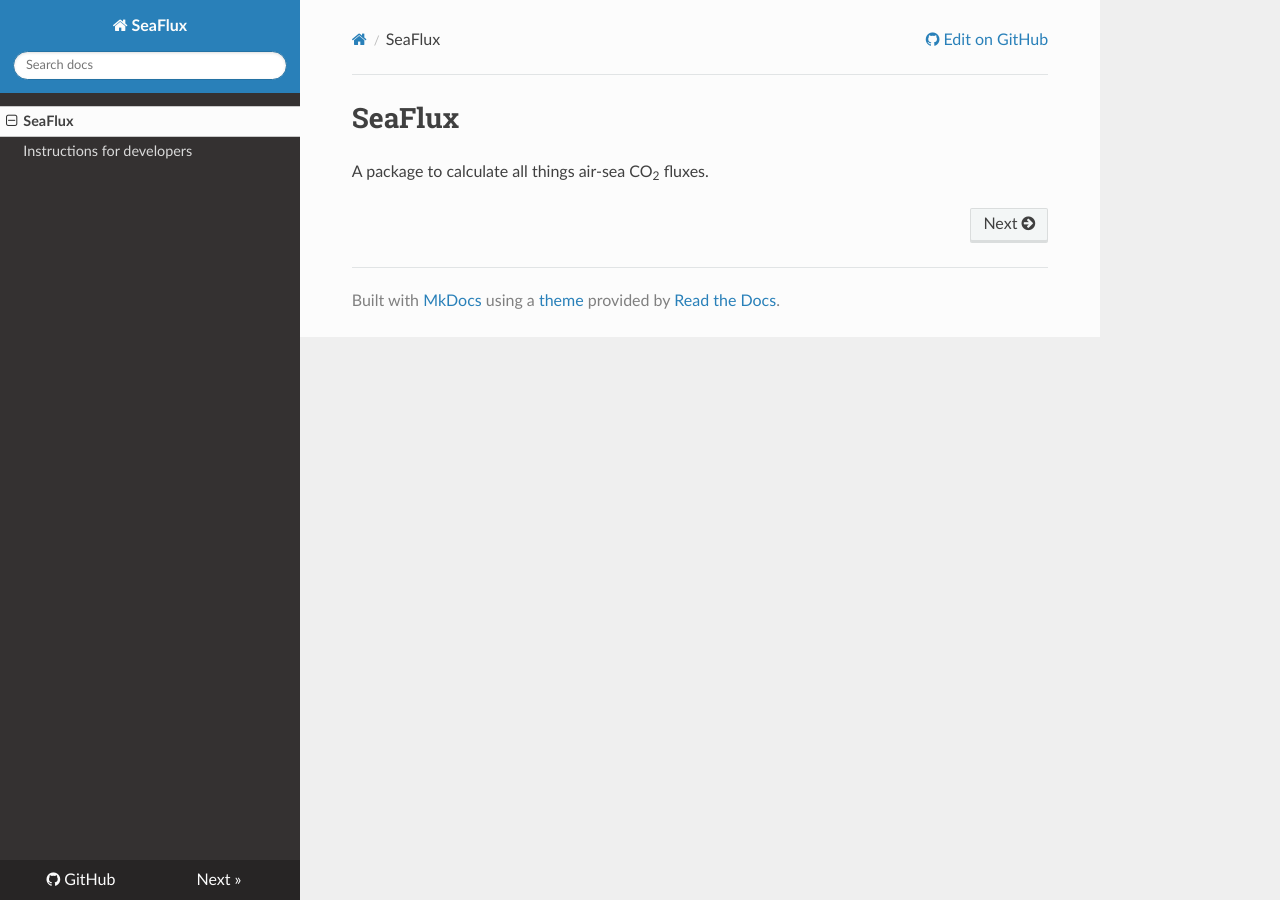
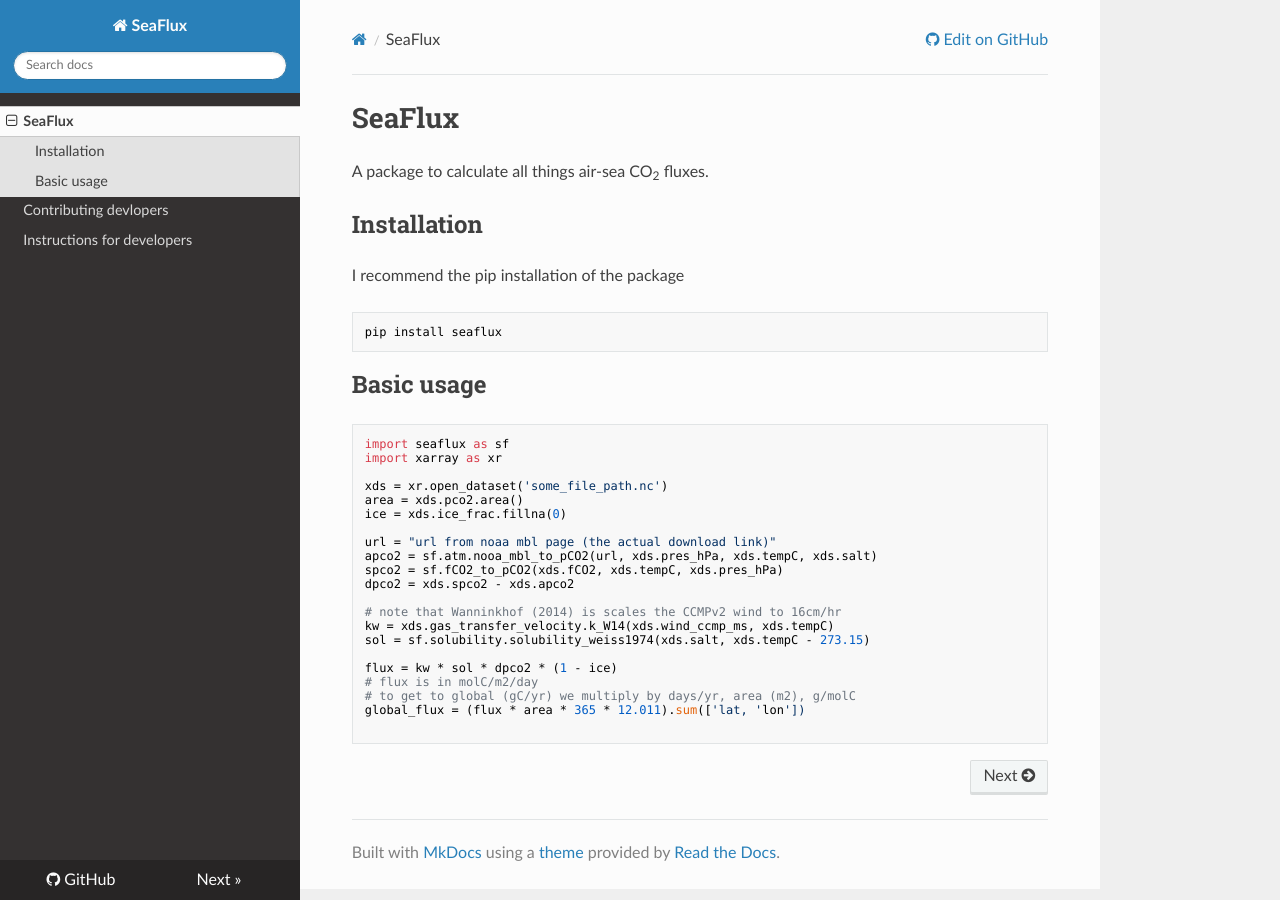
Before and after one commit to lukegre/pySeaFlux, an MkDocs documentation site: the page built from docs/index.md, in a window 1280 px wide. Built offline with MkDocs 1.6.1, drawn with Linux system fonts in a browser that asks for light colours; nearby versions of some CDN libraries.

Commit message:
updated docs with basic example

````diff
--- a/dev-environment.yml
+++ b/dev-environment.yml
@@ -1,4 +1,4 @@
-name: seaflux
+name: seaflux-dev
 channels:
   - defaults
 dependencies:
--- a/docs/index.md
+++ b/docs/index.md
@@ -1,3 +1,35 @@
 # SeaFlux
 
 A package to calculate all things air-sea CO<sub>2</sub> fluxes.
+
+## Installation
+I recommend the pip installation of the package
+
+    pip install seaflux
+
+
+## Basic usage
+
+```python
+import seaflux as sf
+import xarray as xr
+
+xds = xr.open_dataset('some_file_path.nc')
+area = xds.pco2.area()
+ice = xds.ice_frac.fillna(0)
+
+url = "url from noaa mbl page (the actual download link)"
+apco2 = sf.atm.nooa_mbl_to_pCO2(url, xds.pres_hPa, xds.tempC, xds.salt)
+spco2 = sf.fCO2_to_pCO2(xds.fCO2, xds.tempC, xds.pres_hPa)
+dpco2 = xds.spco2 - xds.apco2
+
+# note that Wanninkhof (2014) is scales the CCMPv2 wind to 16cm/hr
+kw = xds.gas_transfer_velocity.k_W14(xds.wind_ccmp_ms, xds.tempC)
+sol = sf.solubility.solubility_weiss1974(xds.salt, xds.tempC - 273.15)
+
+flux = kw * sol * dpco2 * (1 - ice)
+# flux is in molC/m2/day
+# to get to global (gC/yr) we multiply by days/yr, area (m2), g/molC
+global_flux = (flux * area * 365 * 12.011).sum(['lat, 'lon'])
+
+```
````
Also changed, not shown: docs/authors.md (added, +3 -0 lines), mkdocs.yml (line endings or trailing spaces), 1 other file.
